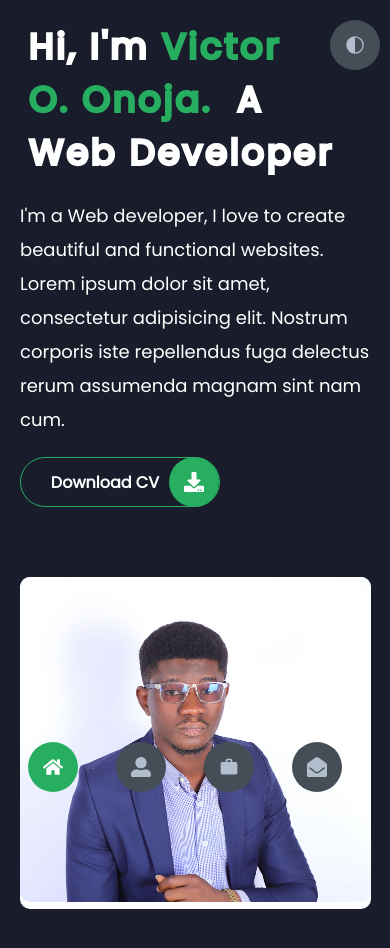
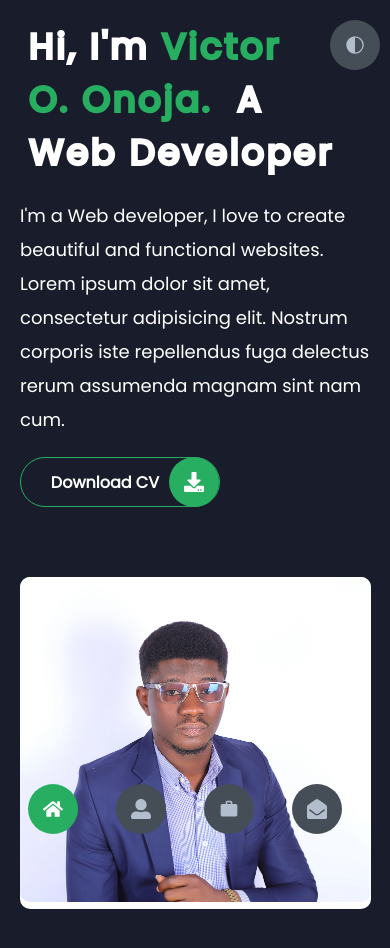
Before and after one commit to jsvoo/new-portfolio, a React (Create React App) app: page / in a window 390 px wide. Shown: the top 948 px of the page. Built offline with nearby package versions, Linux system fonts and the light colour scheme.

Commit message:
Update navigation.scss

```diff
--- a/src/components/styles/navigation.scss
+++ b/src/components/styles/navigation.scss
@@ -65,10 +65,10 @@ a{
     .nav-items{
     z-index: 1;
     flex-direction: row !important;
-    top: 90vh;
+    top: 100%;
     right: 0;
     left: 0;
-    bottom: 5vh;
+    bottom: 5px;
     justify-content: space-evenly;
 
   .mode{
```
